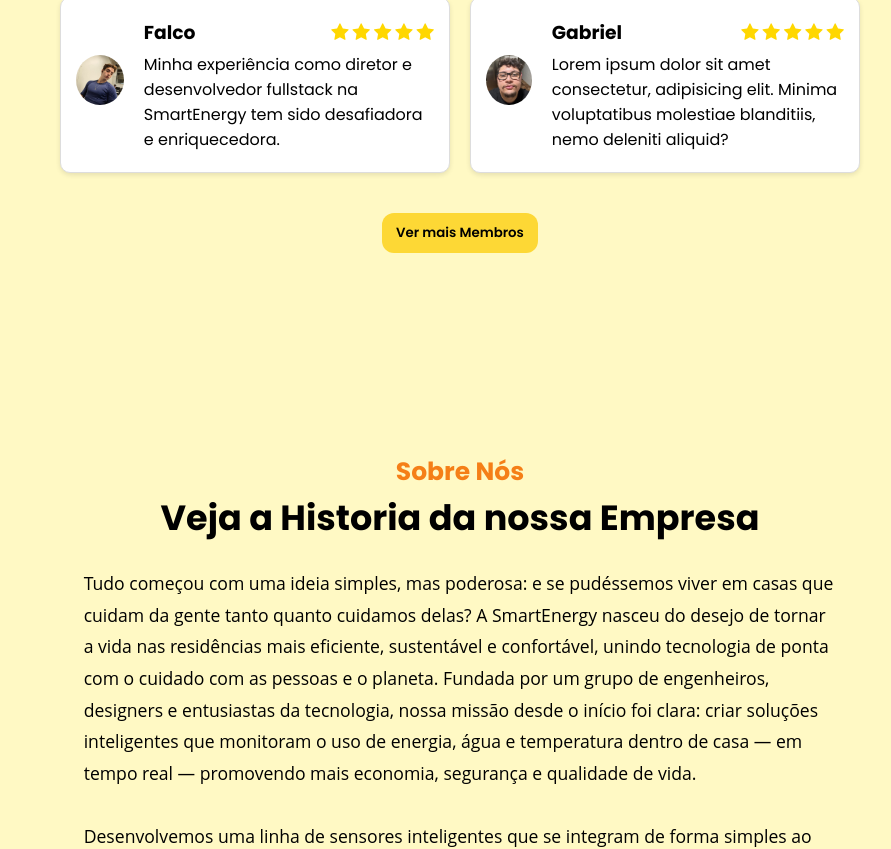
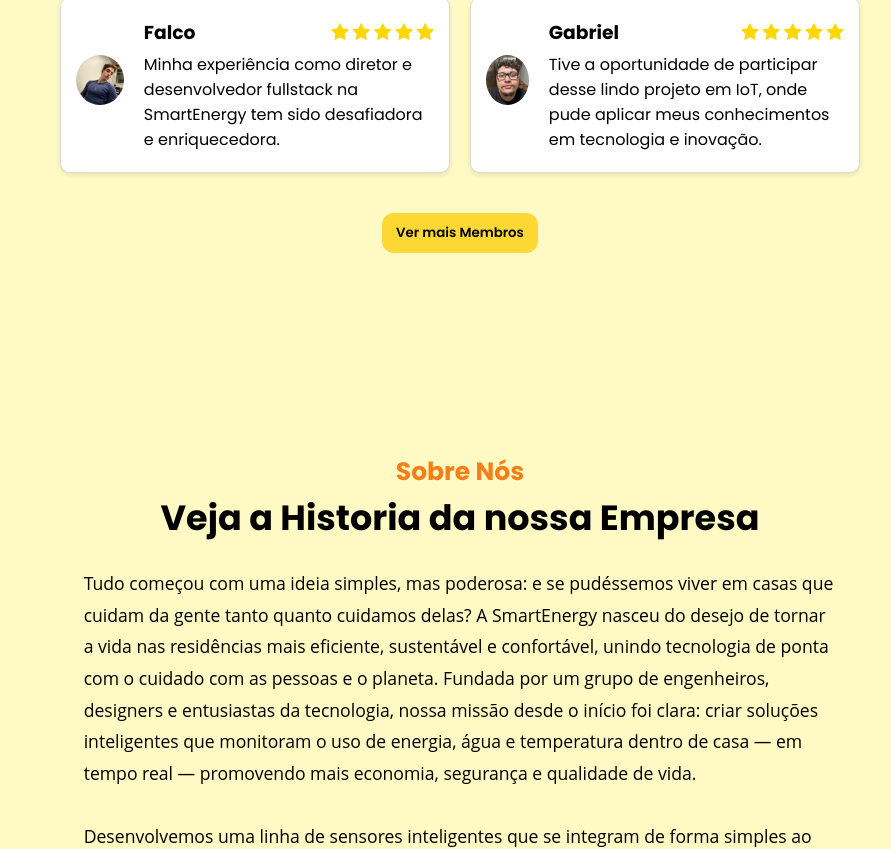
Before and after one commit to LukeFalcox/ProjetoIntegradorSem1, a website: page index.html in a window 1280 px wide. Shown: the part 2191-3040 px from the top of the page, without its empty margins (204-1095 px from the left). Drawn offline with Linux system fonts and the light colour scheme.

Commit message:
Atualização

```diff
--- a/assets/js/index.js
+++ b/assets/js/index.js
@@ -41,17 +41,17 @@ document.addEventListener("DOMContentLoaded", function () {
       estrelas: 5,
     },
     {
-      nome: "Eduardo",
+      nome: "Eduardo Silva",
       imagem: "./assets/img/Eduardo.jpg",
       avaliacao:
-        "Lorem ipsum dolor sit amet consectetur, adipisicing elit. Minima voluptatibus molestiae blanditiis, nemo deleniti aliquid?",
+        "A experiência com documentação foi positiva e produtiva. Aprimorei habilidades organizacionais e contribuí para a eficiência dos processos.",
       estrelas: 4,
     },
     {
-      nome: "Ray",
+      nome: "Ray de Souza",
       imagem: "./assets/img/Ray.jpg",
       avaliacao:
-        "Lorem ipsum dolor sit amet consectetur, adipisicing elit. Minima voluptatibus molestiae blanditiis, nemo deleniti aliquid?",
+        " Trabalhar na documentação acredito que foi uma ótima experiência, tanto em termos de organização quanto de aprendizado.",
       estrelas: 4,
     },
     {
--- a/index.html
+++ b/index.html
@@ -268,9 +268,7 @@
                 </span>
               </p>
               <p>
-                Lorem ipsum dolor sit amet consectetur, adipisicing elit.
-                Minima voluptatibus molestiae blanditiis, nemo deleniti
-                aliquid?
+                Tive a oportunidade de participar desse lindo projeto em IoT, onde pude aplicar meus conhecimentos em tecnologia e inovação.
               </p>
             </div>
           </div>
```
